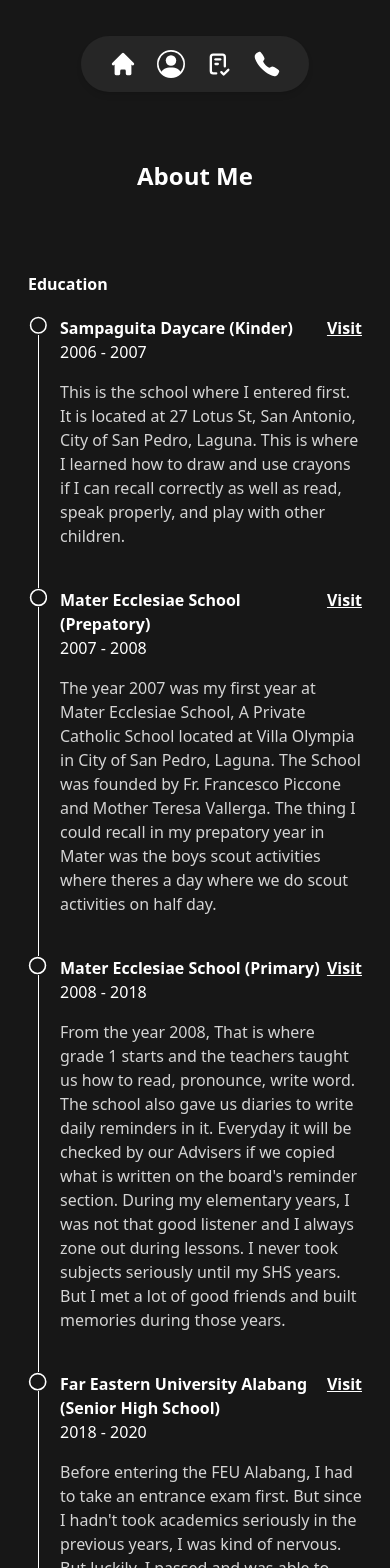
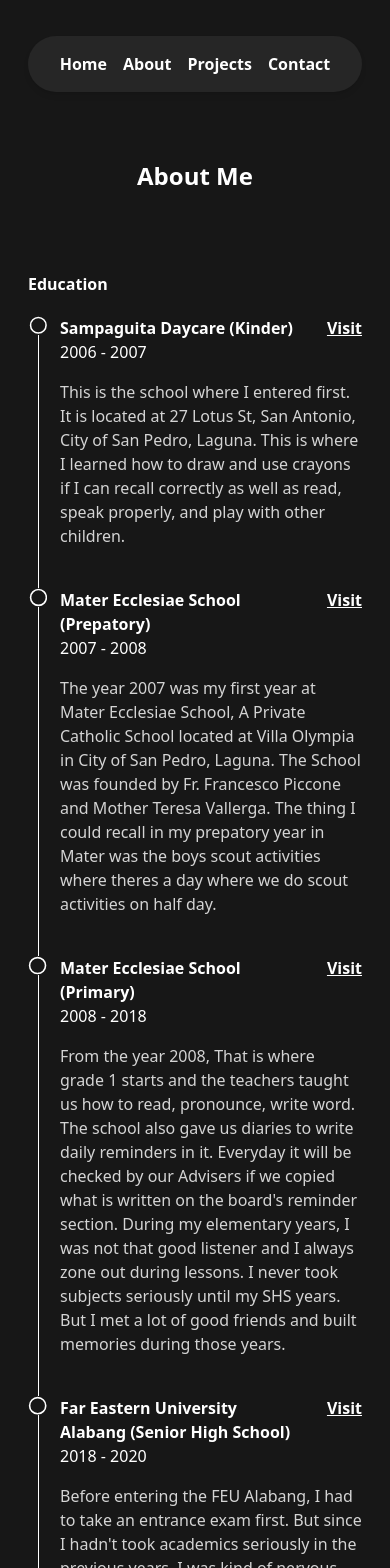
Before and after one commit to gian-tiqui/michael-gian-tiqui, a Next.js app: page /about in a window 390 px wide. Shown: the top 1568 px of the page. Built offline with nearby package versions, Linux system fonts and the light colour scheme.

Commit message:
mobile view fixed

```diff
--- a/src/app/about/components/TextContainer.tsx
+++ b/src/app/about/components/TextContainer.tsx
@@ -23,7 +23,7 @@ const TextContainer: React.FC<TextContainerProps> = ({
       <div className="flex gap-3">
         <Lolipop />
         <div className="mb-10 w-full">
-          <div className="flex justify-between">
+          <div className="flex justify-between gap-5 md:gap-3">
             <h4 className="font-sans text-white dark:text-black font-bold md:text-lg">
               {name}
             </h4>
--- a/src/app/components/Navigation/navbar/Navbar.tsx
+++ b/src/app/components/Navigation/navbar/Navbar.tsx
@@ -56,15 +56,14 @@ const Navbar = () => {
         scrolledDown && "hidden"
       }`}
     >
-      <div className="rounded-full bg-neutral-800 h-14 flex items-center justify-between gap-5 md:gap-14 px-7 md:px-20 shadow-md hover:shadow-xl dark:bg-white">
+      <div className="rounded-full bg-neutral-800 h-14 flex items-center justify-between gap-2 md:gap-14 px-7 md:px-20 shadow-md hover:shadow-xl dark:bg-white">
         {routesMappingV2.map((route, index) => (
           <Link href={route.path} key={index}>
             <motion.div className="hover:border-y hover:border-y-white dark:hover:border-y dark:hover:border-y-black px-1">
-              <p className="hidden md:block font-sans font-bold text-white text-xl dark:text-black">
+              <p className="font-sans font-bold text-white text-md md:text-xl dark:text-black">
                 {route.name}
               </p>
             </motion.div>
-            <span className="md:hidden">{route.icon}</span>
           </Link>
         ))}
       </div>
--- a/src/app/components/introduction/Introduction.tsx
+++ b/src/app/components/introduction/Introduction.tsx
@@ -10,7 +10,7 @@ const Introduction = () => {
       <div className="flex gap-3 md:gap-7 mb-12">
         <Image
           src={gian}
-          className="rounded-full h-24 w-24 md:h-32 md:w-32 dark:border-2 dark:border-black"
+          className="rounded-full h-24 w-24 md:h-32 md:w-32 dark:border-2 dark:border-black pointer-events-none"
           alt="Michael Gian M. Tiqui"
           priority
         />
--- a/src/app/projects/components/sections/components/MyProjects.tsx
+++ b/src/app/projects/components/sections/components/MyProjects.tsx
@@ -12,8 +12,6 @@ interface ProjectCardProps {
   stacks: TechStacksInterface[];
   image: StaticImageData;
 }
-
-const iconStyle: string = "text-white dark:text-black h-5 w-auto";
 
 const projects: ProjectCardProps[] = [
   {
@@ -355,7 +353,9 @@ const ProjectCard: React.FC<ProjectCardProps> = ({
         src={image}
         alt={name}
         priority
-        className={`w-full bg-cover bg-center ${isHovered && "opacity-25"}`}
+        className={`w-full bg-cover bg-center pointer-events-none ${
+          isHovered && "opacity-25"
+        }`}
       />
       <AnimatePresence>
         {isHovered && (
```
